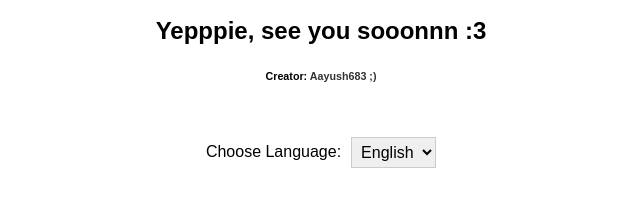
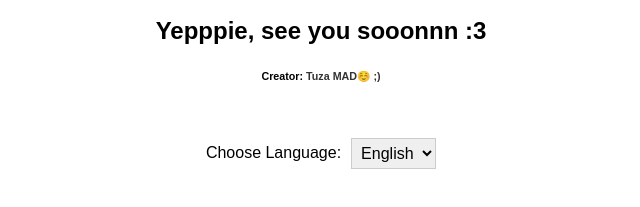
Before and after one commit to siddheshpatange3706-dev/valentine, a plain HTML site: page index.html in a window 1280 px wide. Both pictures are taken after a click on the button "Yes". Shown: the part 397-604 px from the top of the page, 319-959 px from the left. Drawn offline with Linux system fonts and the light colour scheme.

Commit message:
Update creator link in index.html

```diff
--- a/index.html
+++ b/index.html
@@ -19,7 +19,7 @@
       <div class="message">
         <h2 id="success-message">Yepppie, see you sooonnn :3</h2>
 
-        <h6>Creator: <a class="creator" href="https://github.com/Aayush-683">Aayush683 ;)</a></h6>
+        <h6>Creator: <a class="creator" href="https://github.com/siddheshpatange-dev">Tuza MAD☺️ ;)</a></h6>
       </div>
       <div class="language-selector">
         <label for="language-select">Choose Language:</label>
```
